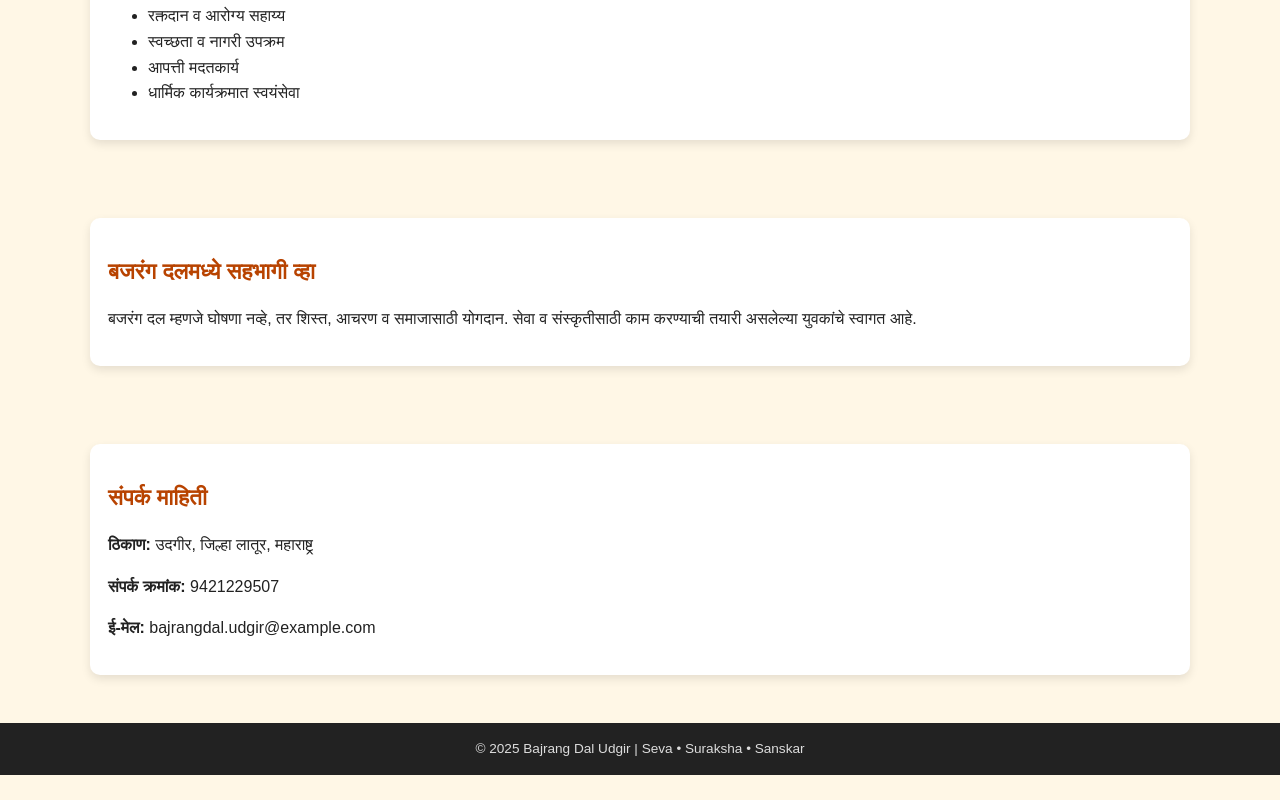
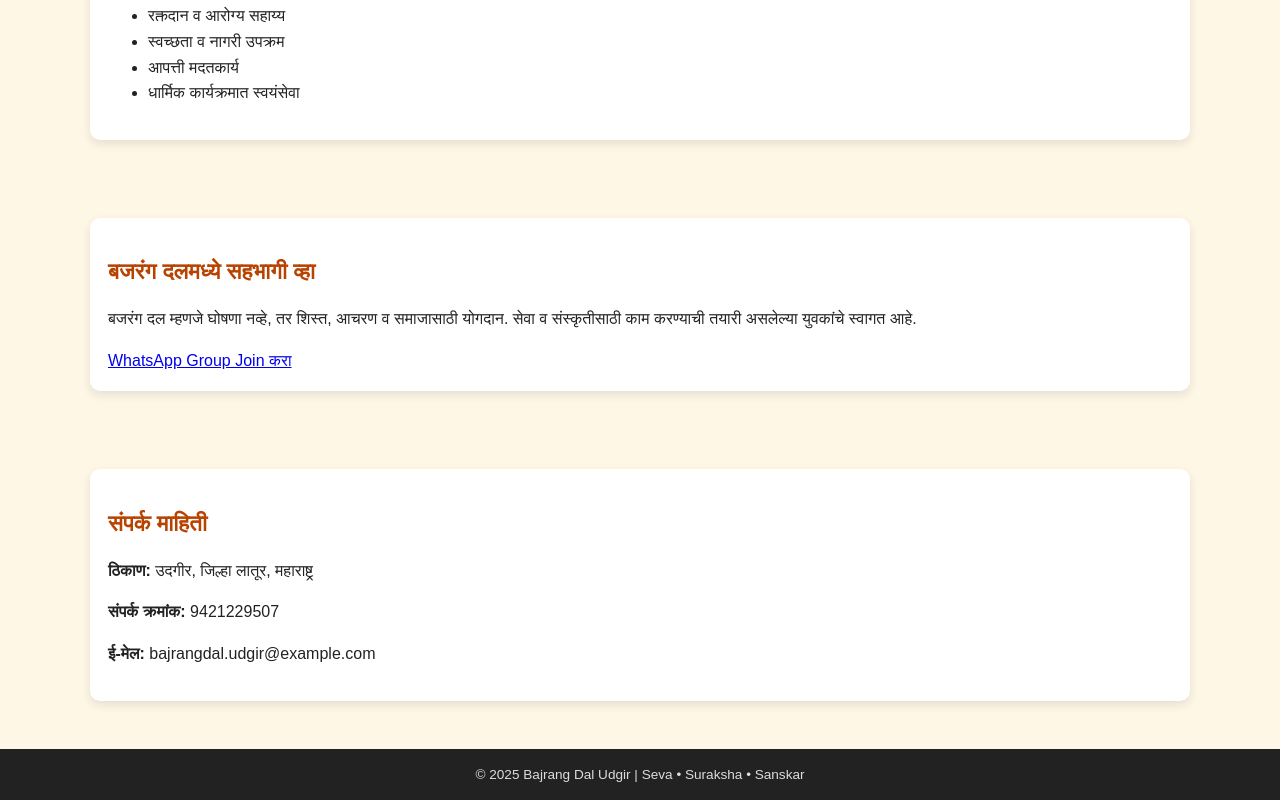
Before and after one commit to HARSHsabne/Bajrang-dal-udgir, a plain HTML site: page index.html in a window 1280 px wide. Shown: the part 1914-2714 px from the top of the page. Before the commit the page ends 2689 px from the top, so only its background shows below. Drawn offline with Linux system fonts and the light colour scheme.

Commit message:
Update index.html

```diff
--- a/index.html
+++ b/index.html
@@ -319,6 +319,9 @@ footer{
       बजरंग दल म्हणजे घोषणा नव्हे, तर शिस्त, आचरण व समाजासाठी योगदान.
       सेवा व संस्कृतीसाठी काम करण्याची तयारी असलेल्या युवकांचे स्वागत आहे.
     </p>
+    <a href="https://chat.whatsapp.com/AbCdEfGhIjKlMnOp" target="_blank">
+  WhatsApp Group Join करा
+</a>
   </div>
 </section>
 
```
